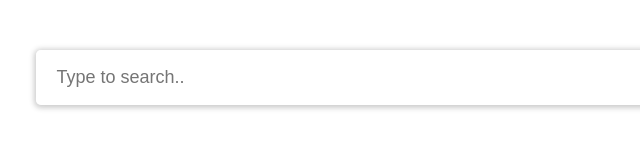
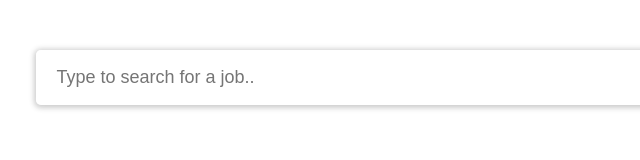
Before and after one commit to Ni3deshwal/GreenHouseClone, a plain HTML site: page search.html in a window 1280 px wide. Shown: the full height of the page, 98-738 px from the left. Drawn offline with nearby package versions, Linux system fonts and the light colour scheme.

Commit message:
Modified search.html

```diff
--- a/search.html
+++ b/search.html
@@ -4,7 +4,7 @@
     <meta charset="UTF-8" />
     <meta http-equiv="X-UA-Compatible" content="IE=edge" />
     <meta name="viewport" content="width=device-width, initial-scale=1.0" />
-    <title>Search</title>
+    <title>Search for a job</title>
     <link
       rel="stylesheet"
       href="https://fonts.googleapis.com/css2?family=Material+Symbols+Outlined:opsz,wght,FILL,GRAD@48,400,0,0"
@@ -202,7 +202,7 @@
     <div class="wrapper">
       <div class="search-input">
         <!-- <a href="" target="_blank" hidden></a> -->
-        <input class="srvinput" type="text" placeholder="Type to search.." />
+        <input class="srvinput" type="text" placeholder="Type to search for a job.." />
         <div class="autocom-box">
           <!-- here list are inserted from javascript -->
         </div>
```
